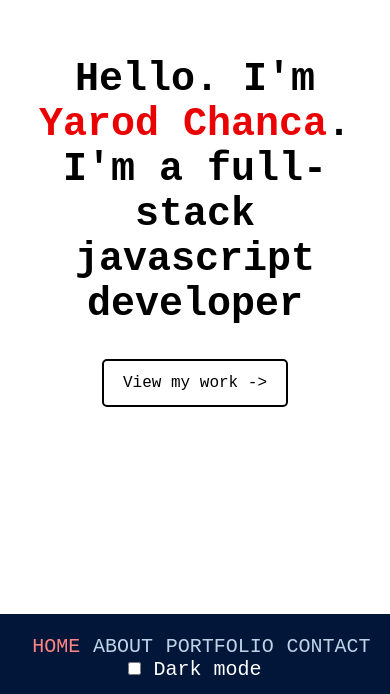
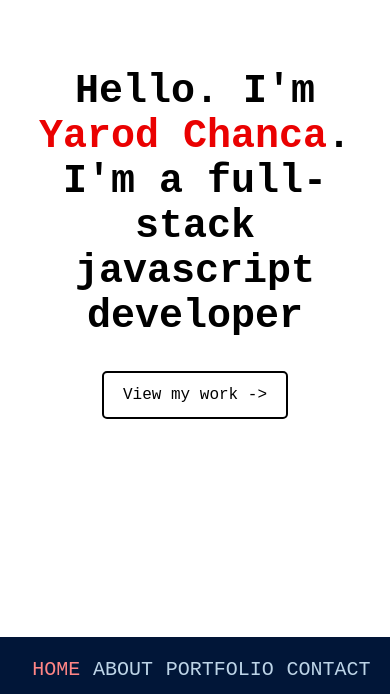
Before and after one commit to YarodCha/YarodCha.github.io, a React (Create React App) app: page / in a window 390 px wide. Shown: the part 150-844 px from the top of the page. Built offline with nearby package versions, Linux system fonts and the light colour scheme.

Commit message:
Fix: Ajustar el número de particulas en el background  para pantallas de tamaño pequeño

```diff
--- a/src/components/Footer.css
+++ b/src/components/Footer.css
@@ -32,6 +32,15 @@ a:hover {
   color: var(--hover-color);
 }
 
+@media (max-width: 768px) {
+  footer {
+    justify-content: center;
+  }
+  .agradecimiento {
+    margin-top: 1rem;
+  }
+}
+
 @media (max-width: 425px) {
   a {
     margin-top: 0.5rem;
@@ -44,14 +53,8 @@ a:hover {
   footer {
     padding: 0.8rem;
   }
-}
-
-@media (max-width: 768px) {
-  footer {
-    justify-content: center;
-  }
-  .agradecimiento {
-    margin-top: 1rem;
+  .dark-mode {
+    display: none;
   }
 }
 
--- a/src/index.css
+++ b/src/index.css
@@ -36,6 +36,17 @@ body {
     --extra-sparkleWeightVariance: 3;
     background: paint(extra-sparkles);
   }
+
+  @media (max-width: 768px) {
+    main {
+      --extra-sparkleNumber: 60;
+    }
+  }
+  @media (max-width: 425px) {
+    main {
+      --extra-sparkleNumber: 30;
+    }
+  }
 }
 
 .is-dark-mode {
```
